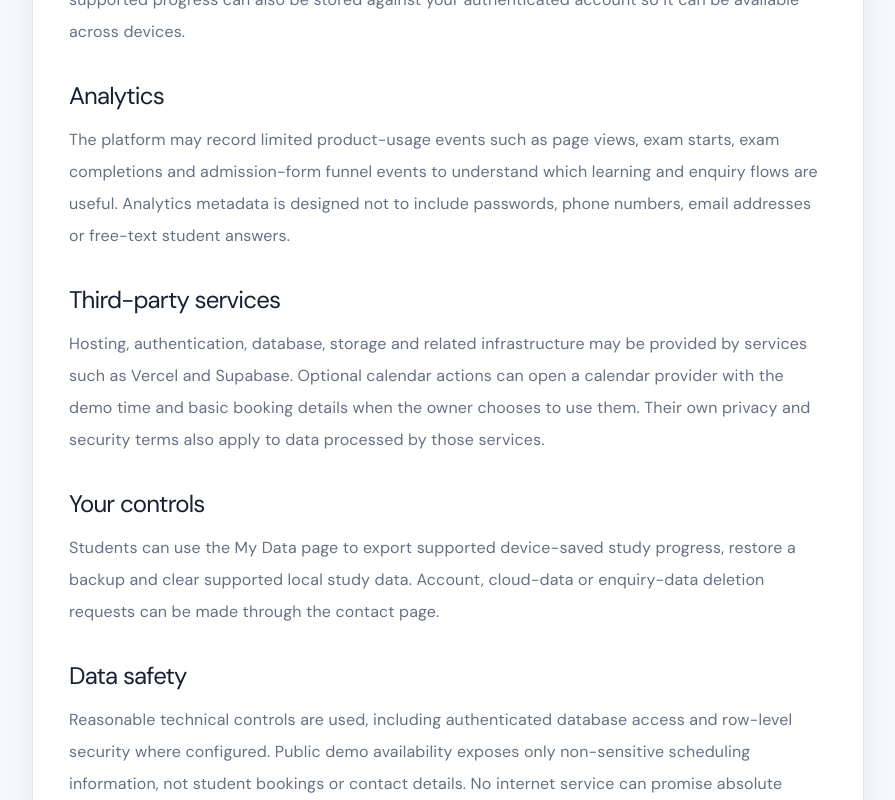
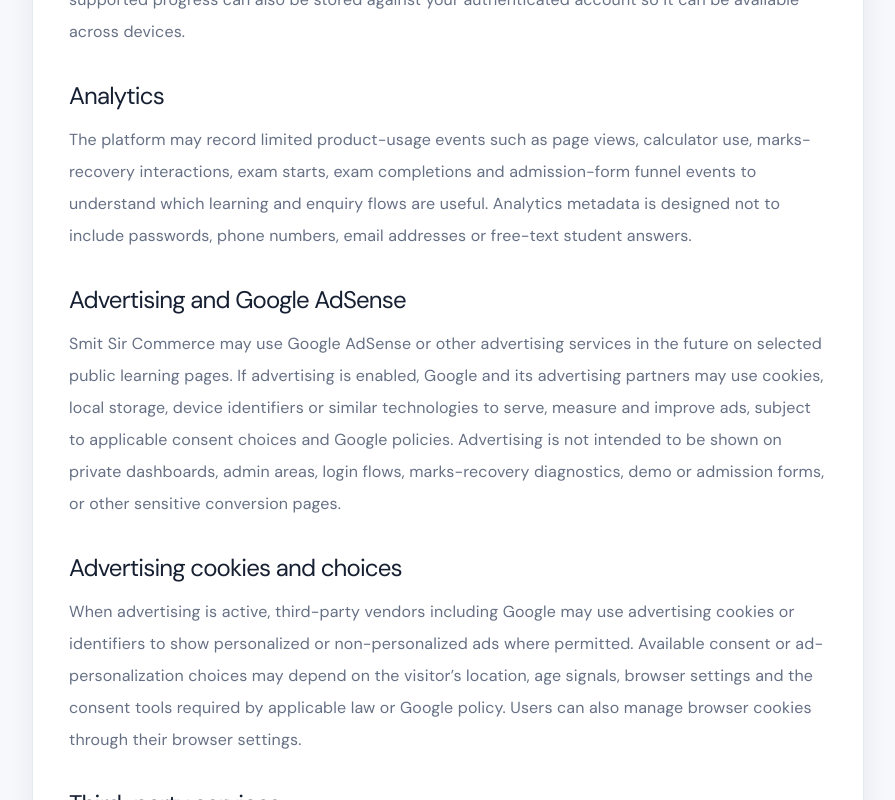
Before and after one commit to infosmitsircommerce-eng/smit-sir-commerce, a React (Vite) app: page /privacy in a window 1280 px wide. Shown: the part 1620-2420 px from the top of the page, without its empty margins (192-1087 px from the left). Built offline with nearby package versions, Linux system fonts and the light colour scheme; no server answers; a web font is replaced by a local one.

Commit message:
Add AdSense and advertising privacy disclosures

```diff
--- a/src/pages/Legal.jsx
+++ b/src/pages/Legal.jsx
@@ -4,7 +4,7 @@ import SEO from '../components/ui/SEO';
 const documents = {
   '/privacy': {
     title: 'Privacy Policy',
-    description: 'How Smit Sir Commerce handles account, learning-progress and enquiry data.',
+    description: 'How Smit Sir Commerce handles account, learning-progress, analytics, advertising and enquiry data.',
     sections: [
       ['What we collect', 'The website may process account details you provide during sign-up, class level, learning progress such as quiz/test scores and bookmarks, and information you voluntarily submit through contact, demo or admission enquiry forms.'],
       ['Admission enquiries', 'When you request a demo or send an admission enquiry, the platform may store your name, mobile number, class, board, selected subjects, preferred learning mode, contact-time preference, enquiry message and the traffic source associated with the enquiry. These details are used to respond, manage follow-ups and understand which admission channels are useful.'],
@@ -12,11 +12,13 @@ const documents = {
       ['Young users', 'Students under 18 should share a contact number only with the awareness of a parent or guardian. The enquiry form does not ask for date of birth, government identification or other unnecessary identity documents.'],
       ['Lead privacy', 'Admission contact details, parent or guardian contact details, demo notes and booking history are not displayed publicly. Direct database access to the admissions CRM and demo-operations area is restricted to an authorized owner or administrator account. Repeated enquiries using the same mobile number may be merged into one lead record so follow-up history stays organized.'],
       ['Learning progress', 'Study activity may be saved in your browser. When cloud sync is enabled and you are signed in, supported progress can also be stored against your authenticated account so it can be available across devices.'],
-      ['Analytics', 'The platform may record limited product-usage events such as page views, exam starts, exam completions and admission-form funnel events to understand which learning and enquiry flows are useful. Analytics metadata is designed not to include passwords, phone numbers, email addresses or free-text student answers.'],
-      ['Third-party services', 'Hosting, authentication, database, storage and related infrastructure may be provided by services such as Vercel and Supabase. Optional calendar actions can open a calendar provider with the demo time and basic booking details when the owner chooses to use them. Their own privacy and security terms also apply to data processed by those services.'],
-      ['Your controls', 'Students can use the My Data page to export supported device-saved study progress, restore a backup and clear supported local study data. Account, cloud-data or enquiry-data deletion requests can be made through the contact page.'],
+      ['Analytics', 'The platform may record limited product-usage events such as page views, calculator use, marks-recovery interactions, exam starts, exam completions and admission-form funnel events to understand which learning and enquiry flows are useful. Analytics metadata is designed not to include passwords, phone numbers, email addresses or free-text student answers.'],
+      ['Advertising and Google AdSense', 'Smit Sir Commerce may use Google AdSense or other advertising services in the future on selected public learning pages. If advertising is enabled, Google and its advertising partners may use cookies, local storage, device identifiers or similar technologies to serve, measure and improve ads, subject to applicable consent choices and Google policies. Advertising is not intended to be shown on private dashboards, admin areas, login flows, marks-recovery diagnostics, demo or admission forms, or other sensitive conversion pages.'],
+      ['Advertising cookies and choices', 'When advertising is active, third-party vendors including Google may use advertising cookies or identifiers to show personalized or non-personalized ads where permitted. Available consent or ad-personalization choices may depend on the visitor’s location, age signals, browser settings and the consent tools required by applicable law or Google policy. Users can also manage browser cookies through their browser settings.'],
+      ['Third-party services', 'Hosting, authentication, database, analytics, advertising, storage and related infrastructure may be provided by services such as Vercel, Supabase and Google. Optional calendar actions can open a calendar provider with the demo time and basic booking details when the owner chooses to use them. Their own privacy and security terms also apply to data processed by those services.'],
+      ['Your controls', 'Students can use the My Data page to export supported device-saved study progress, restore a backup and clear supported local study data. Account, cloud-data or enquiry-data deletion requests can be made through the contact page. Browser cookie controls can also be used to remove or block locally stored advertising or analytics identifiers where supported.'],
       ['Data safety', 'Reasonable technical controls are used, including authenticated database access and row-level security where configured. Public demo availability exposes only non-sensitive scheduling information, not student bookings or contact details. No internet service can promise absolute security, so users should keep their passwords private and unique.'],
-      ['Contact', 'Questions about privacy, account data or admission-enquiry data can be sent through the website contact page.'],
+      ['Contact', 'Questions about privacy, account data, advertising or admission-enquiry data can be sent through the website contact page.'],
     ],
   },
   '/terms': {
@@ -25,8 +27,9 @@ const documents = {
     sections: [
       ['Educational purpose', 'Smit Sir Commerce provides study material, practice questions, tests and learning tools for educational support. Content is not an official CBSE publication unless a source is explicitly identified as such.'],
       ['Accounts', 'Users are responsible for keeping login credentials secure and for information submitted through their accounts. Do not attempt to access another student’s account or restricted administrative areas.'],
-      ['Practice scores', 'Scores, mastery percentages, weak-topic estimates and Study Coach recommendations are learning aids. They are not official school or board grades and should not be represented as such.'],
+      ['Practice scores', 'Scores, mastery percentages, weak-topic estimates, Commerce Readiness Scores and Study Coach recommendations are learning aids. They are not official school or board grades and should not be represented as such.'],
       ['Content use', 'Website content is intended for personal study. Users should not republish, sell, scrape or redistribute original platform content at scale without permission.'],
+      ['Advertising', 'Selected public learning pages may display third-party advertising in the future. Ads do not represent an endorsement of the advertiser by Smit Sir Commerce. Users must not intentionally generate invalid ad impressions or clicks, and advertising will be kept separate from private learning, admission and administrative flows.'],
       ['Demo availability', 'A displayed demo slot is subject to remaining capacity at the moment the booking is submitted. If a slot becomes unavailable before submission completes, another slot may need to be selected. Demo scheduling does not create a paid commitment by itself.'],
       ['Availability', 'Features may change as the platform improves. Some tools depend on third-party hosting, authentication or database services and may be temporarily unavailable.'],
       ['Fair use of the service', 'Do not intentionally overload the site, bypass access controls, interfere with other users or use automated methods to abuse tests, accounts, enquiry forms or infrastructure.'],
@@ -50,5 +53,5 @@ const documents = {
 export default function Legal() {
   const { pathname } = useLocation();
   const doc = documents[pathname] || documents['/terms'];
-  return <div className="min-h-screen" style={{ background: 'var(--bg-ivory)' }}><SEO title={`${doc.title} — Smit Sir Commerce`} description={doc.description} path={pathname} /><section className="page-hero"><div className="page-container max-w-4xl"><span className="eyebrow">Smit Sir Commerce</span><h1 className="mt-5">{doc.title}</h1><p className="mt-4 text-lg" style={{ color: 'var(--muted)' }}>{doc.description}</p><div className="text-xs mt-4" style={{ color: 'var(--subtle)' }}>Last updated: 1 September 2026</div></div></section><main className="page-container section-padding max-w-4xl"><div className="card-paper p-6 sm:p-9 space-y-8">{doc.sections.map(([heading, body]) => <section key={heading}><h2 className="text-2xl" style={{ fontFamily: 'var(--font-serif)', color: 'var(--ink)' }}>{heading}</h2><p className="mt-3 leading-8" style={{ color: 'var(--muted)' }}>{body}</p></section>)}</div></main></div>;
+  return <div className="min-h-screen" style={{ background: 'var(--bg-ivory)' }}><SEO title={`${doc.title} — Smit Sir Commerce`} description={doc.description} path={pathname} /><section className="page-hero"><div className="page-container max-w-4xl"><span className="eyebrow">Smit Sir Commerce</span><h1 className="mt-5">{doc.title}</h1><p className="mt-4 text-lg" style={{ color: 'var(--muted)' }}>{doc.description}</p><div className="text-xs mt-4" style={{ color: 'var(--subtle)' }}>Last updated: 3 September 2026</div></div></section><main className="page-container section-padding max-w-4xl"><div className="card-paper p-6 sm:p-9 space-y-8">{doc.sections.map(([heading, body]) => <section key={heading}><h2 className="text-2xl" style={{ fontFamily: 'var(--font-serif)', color: 'var(--ink)' }}>{heading}</h2><p className="mt-3 leading-8" style={{ color: 'var(--muted)' }}>{body}</p></section>)}</div></main></div>;
 }
```
